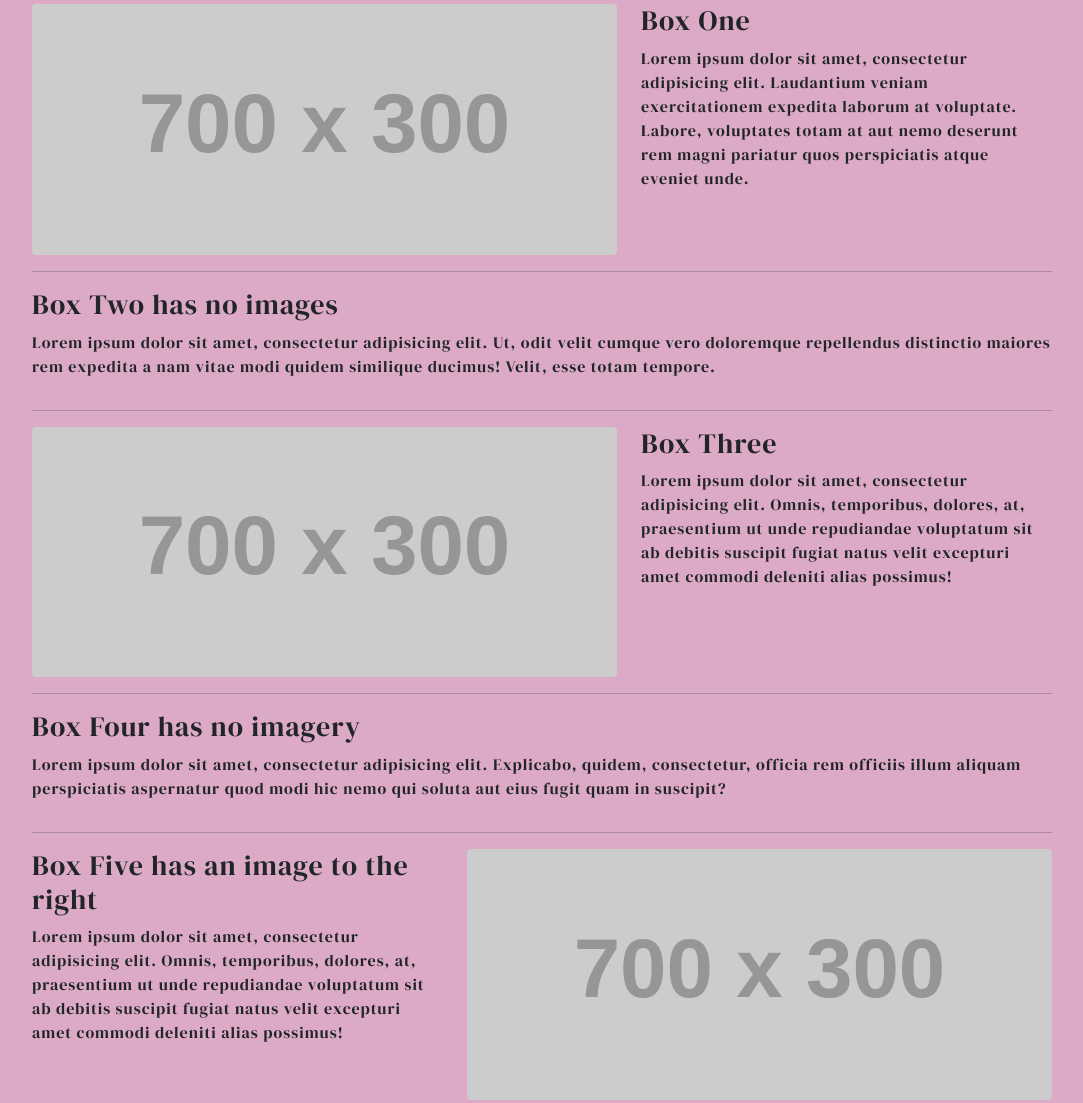
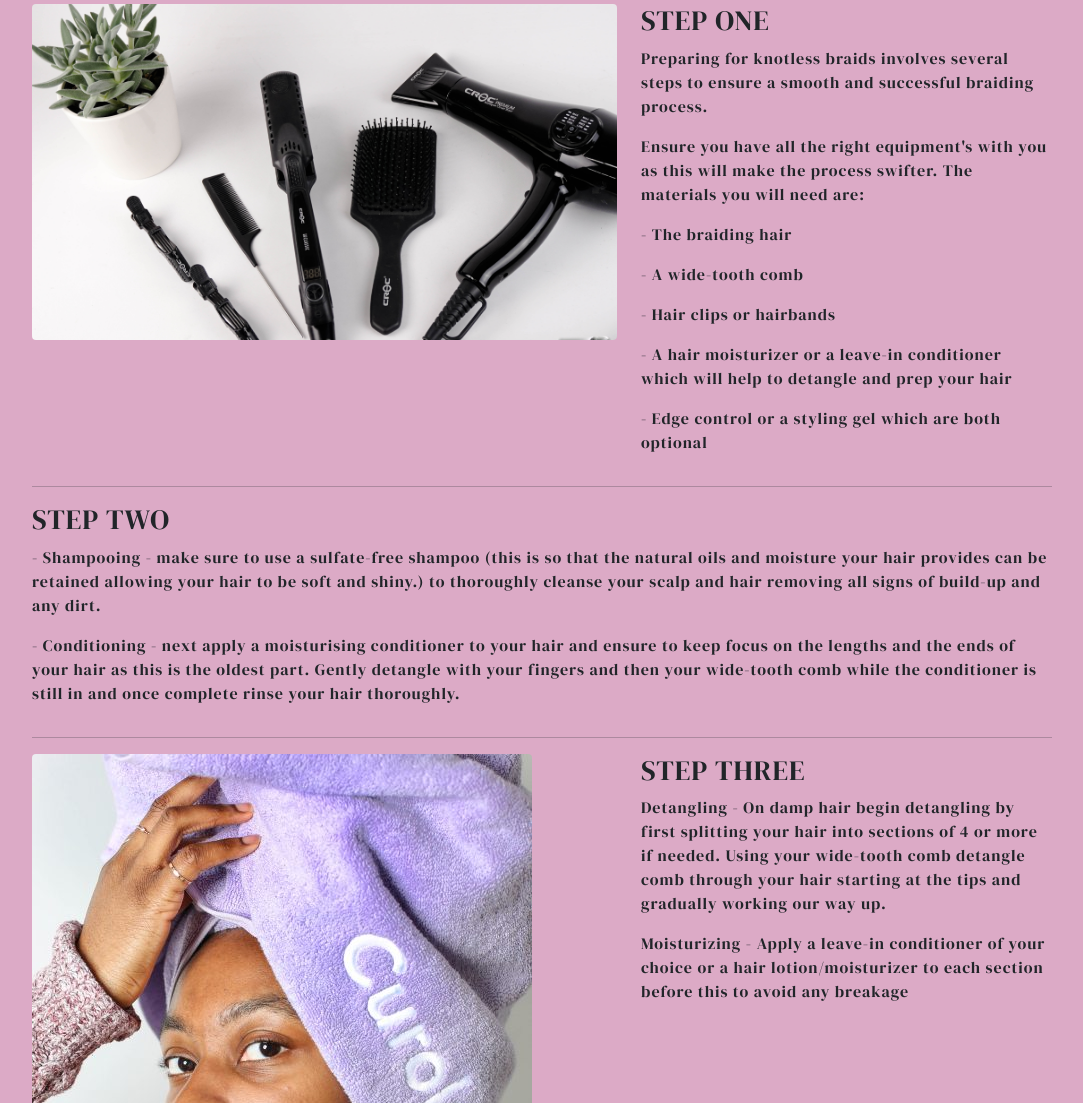
Before and after one commit to 9amaka/narrative-website-shalom, a plain HTML site: page page-two.html in a window 1280 px wide. Shown: the part 1668-2771 px from the top of the page, without its empty margins (98-1181 px from the left). Drawn offline with nearby package versions, Linux system fonts and the light colour scheme; placeholder pictures from the web are drawn by us.

Commit message:
updates on both pages
i added more writing and added pictures that reflect what i am talking about

```diff
--- a/page-two.html
+++ b/page-two.html
@@ -76,11 +76,22 @@
         <!-- Project One -->
         <div class="row">
           <div class="col-md-7">
-              <img class="img-fluid rounded mb-3 mb-md-0" src="https://via.placeholder.com/700x300" alt="">
+              <img class="img-fluid rounded mb-3 mb-md-0" src="assets/img/hair-tools.jpg" alt="">
           </div>
           <div class="col-md-5">
-            <h3>Box One</h3>
-            <p>Lorem ipsum dolor sit amet, consectetur adipisicing elit. Laudantium veniam exercitationem expedita laborum at voluptate. Labore, voluptates totam at aut nemo deserunt rem magni pariatur quos perspiciatis atque eveniet unde.</p>
+            <h3>STEP ONE</h3>
+            <p>Preparing for knotless braids involves several steps to ensure a smooth and successful braiding process.
+
+            <P>Ensure you have all the right equipment's with you as this will make the process swifter. The materials you will need are:</P>
+
+              <P>-	The braiding hair</P>
+              <P>-	A wide-tooth comb</P>
+              <P>-	Hair clips or hairbands</P>
+              <P>-	A hair moisturizer or a leave-in conditioner which will help to detangle and prep your hair</P>
+              <P>-	Edge control or a styling gel which are both optional</P>
+
+
+              </p>
           </div>
         </div>
         <!-- /.row -->
@@ -90,8 +101,10 @@
         <!-- Project Two -->
         <div class="row">
           <div class="col-md-12">
-            <h3>Box Two has no images</h3>
-            <p>Lorem ipsum dolor sit amet, consectetur adipisicing elit. Ut, odit velit cumque vero doloremque repellendus distinctio maiores rem expedita a nam vitae modi quidem similique ducimus! Velit, esse totam tempore.</p>
+            <h3>STEP TWO</h3>
+            <p>-	Shampooing - make sure to use a sulfate-free shampoo (this is so that the natural oils and moisture your hair provides can be retained allowing your hair to be soft and shiny.) to thoroughly cleanse your scalp and hair removing all signs of build-up and any dirt.</p>
+            <p>-	Conditioning - next apply a moisturising conditioner to your hair and ensure to keep focus on the lengths and the ends of your hair as this is the oldest part. Gently detangle with your fingers and then your wide-tooth comb while the conditioner is still in and once complete rinse your hair thoroughly.</p>
+              </p>
           </div>
         </div>
         <!-- /.row -->
@@ -101,11 +114,12 @@
         <!-- Project Three -->
         <div class="row">
           <div class="col-md-7">
-              <img class="img-fluid rounded mb-3 mb-md-0" src="https://via.placeholder.com/700x300" alt="">
+              <img class="img-fluid rounded mb-3 mb-md-0" src="assets/img/afro-hair-wash (2).jpg" alt="">
           </div>
           <div class="col-md-5">
-            <h3>Box Three</h3>
-            <p>Lorem ipsum dolor sit amet, consectetur adipisicing elit. Omnis, temporibus, dolores, at, praesentium ut unde repudiandae voluptatum sit ab debitis suscipit fugiat natus velit excepturi amet commodi deleniti alias possimus!</p>
+            <h3>STEP THREE</h3>
+            <p>Detangling - On damp hair begin detangling by first splitting your hair into sections of 4 or more if needed. Using your wide-tooth comb detangle comb through your hair starting at the tips and gradually working our way up.</p>
+            <p>Moisturizing - Apply a leave-in conditioner of your choice or a hair lotion/moisturizer to each section before this to avoid any breakage </p>
           </div>
         </div>
         <!-- /.row -->
@@ -115,8 +129,8 @@
         <!-- Project Four -->
         <div class="row">
           <div class="col-md-12">
-            <h3>Box Four has no imagery</h3>
-            <p>Lorem ipsum dolor sit amet, consectetur adipisicing elit. Explicabo, quidem, consectetur, officia rem officiis illum aliquam perspiciatis aspernatur quod modi hic nemo qui soluta aut eius fugit quam in suscipit?</p>
+            <h3>STEP FOUR</h3>
+            <p>Parting: use a rat-tail comb to create clean and even sections when braiding. Make sure to maintain the same size of each part so that they are not too large or too small.</p>
           </div>
         </div>
         <!-- /.row -->
@@ -127,8 +141,10 @@
         <div class="row">
 
           <div class="col-md-5">
-            <h3>Box Five has an image to the right</h3>
-            <p>Lorem ipsum dolor sit amet, consectetur adipisicing elit. Omnis, temporibus, dolores, at, praesentium ut unde repudiandae voluptatum sit ab debitis suscipit fugiat natus velit excepturi amet commodi deleniti alias possimus!</p>
+            <h3>STEP FIVE</h3>
+            <p>Cutting and Preparing - the braiding hair should be cut to the desired length either in to 2,3 or even 4, however ensure that the length is still longer than your natural hair. Next you should separate the braiding hair to even smaller parts to get ready for braiding.</p>
+            <h3>STEP SIX</h3>
+            <P>Initial Braid - Begin braiding a small section of your natural hair without adding extensions. This creates the foundation for the knotless braids. </P>
           </div>
           <div class="col-md-7">
               <img class="img-fluid rounded mb-3 mb-md-0" src="https://via.placeholder.com/700x300" alt="">
```
Also changed, not shown: assets/img/afro-hair-wash (2).jpg (added), assets/img/hair-tools.jpg (added), 1 other file.
